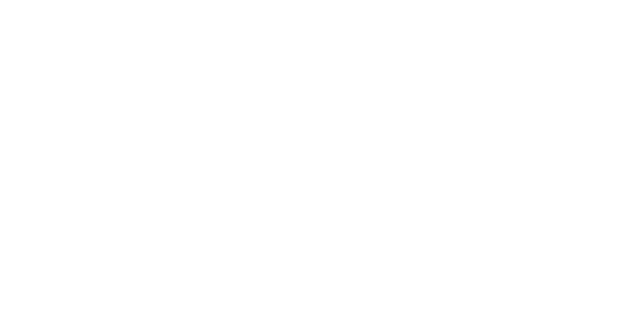
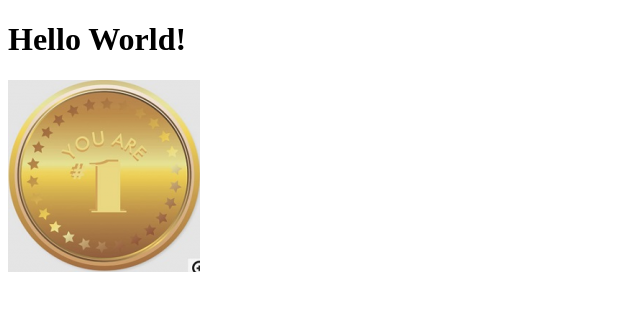
Before and after one commit to danielAffenzeller/goldp, a plain HTML site: page index.html in a window 1280 px wide. Shown: the whole page, without its empty margins (0-640 px from the left). Drawn offline with Linux system fonts and the light colour scheme.

Commit message:
Update index.html

```diff
--- a/index.html
+++ b/index.html
@@ -2,33 +2,37 @@
 <html>
 <head>
 <meta charset=utf-8 />
-<meta name="viewport"
+<meta  	name="viewport"
 content="viewport-fit=cover, width=device-width, initial-scale=1.0, minimum-scale=1.0,
 maximum-scale=1.0, user-scalable=no" />
+
 <!-- Add to homescreen for Chrome on Android. Fallback for manifest.json -->
 <meta name="mobile-web-app-capable" content="yes">
-<meta name="application-name" content="PingPong">
- <!-- Add to homescreen for Safari on iOS -->
+<meta name="application-name" content="GoldPWA">
+  <!-- Add to homescreen for Safari on iOS -->
 <meta name="apple-mobile-web-app-capable" content="yes">
 <meta name="apple-mobile-web-app-status-bar-style" content="default">
-<meta name="apple-mobile-web-app-title" content="PingPong">
+<meta name="apple-mobile-web-app-title" content="GoldPWA">
 <!-- Homescreen icons -->
-<link rel="apple-touch-icon" sizes="192x192" href="/icon/icon-192x192.png">
+<link rel="apple-touch-icon" sizes="192x192" href="/icon-192x192.png">
 <meta name="msapplication-TileColor" content="#ffffff">
-<meta name="msapplication-TileImage" content="/icon/icon-144x144.png">
+<meta name="msapplication-TileImage" content="/icon-192x192.png">
 <meta name="theme-color" content="#ffffff">
+
 <link rel='manifest' href='manifest.json'>
 <!-- kein / vor manifest.json sonst wird nicht im selben Ordner gesucht -->
-<title>PingPong</title>
+<title>GoldPWA</title>
 </head>
 <body>
 <script>
 if ('serviceWorker' in navigator) {
- window.addEventListener('load', function() {
- navigator.serviceWorker.register('./service-worker.js');
-console.log("Service Worker registered");
-});
+  	window.addEventListener('load', function() {
+    		navigator.serviceWorker.register('./service-worker.js');
+		console.log("Service Worker registered");
+ 	});
 }
 </script>
+  <h1>Hello World!</h1>
+  <img src="icon-192x192.png">
 </body>
 </html>
```
